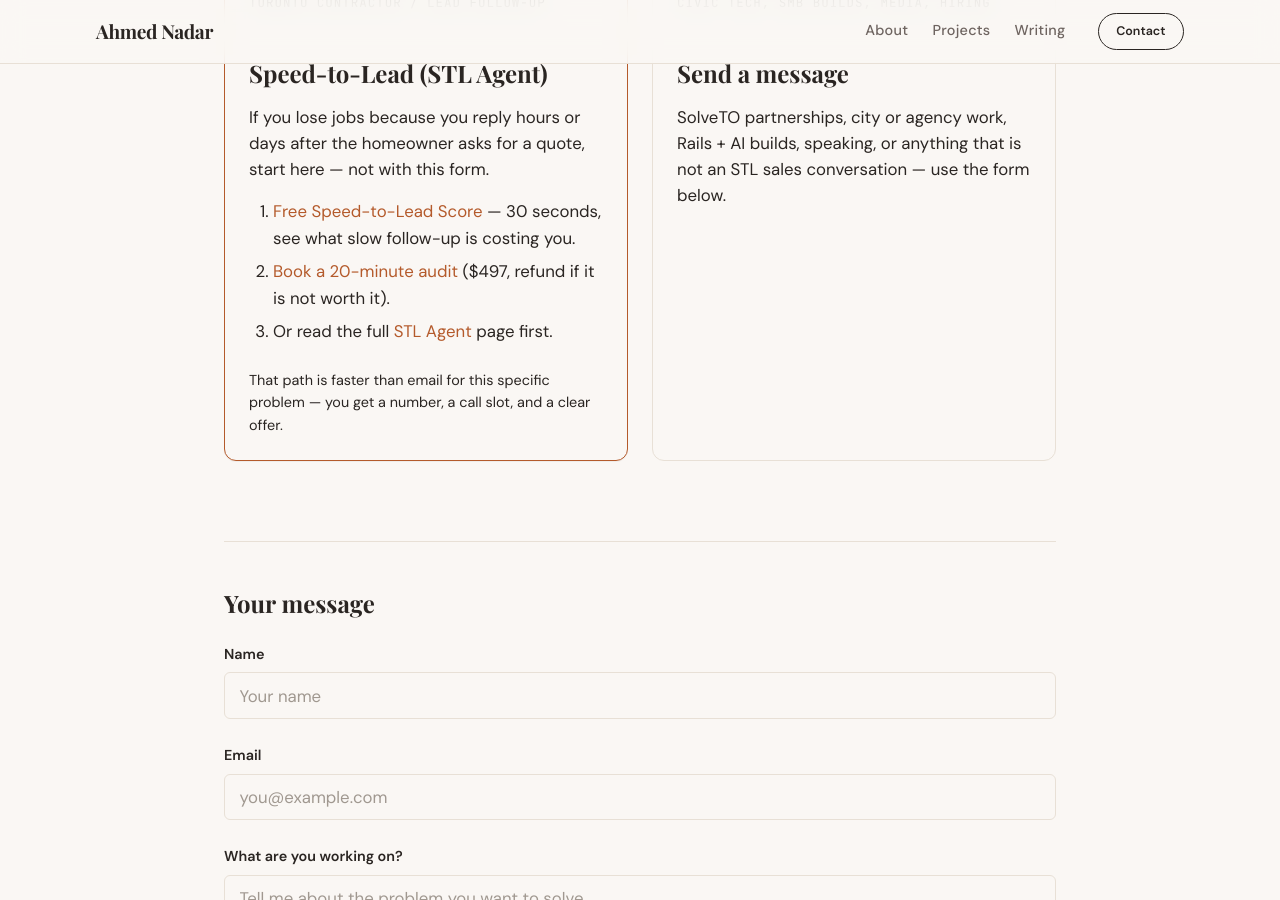
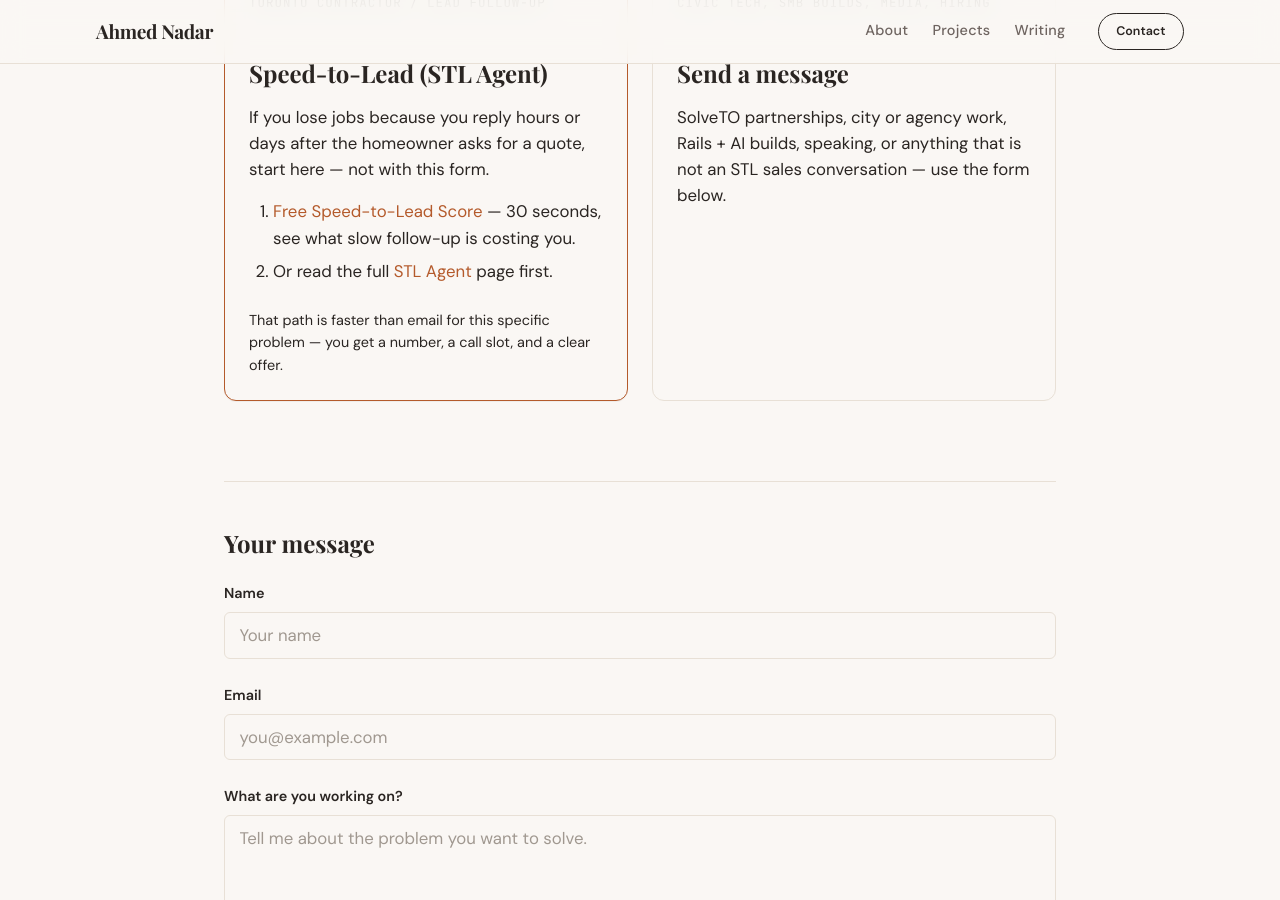
Before and after one commit to AhmedNadar/AhmedNadar.github.io, a Jekyll site: the page built from contact.html, in a window 1280 px wide and 900 px high, scrolled down 397 px. Built offline with Jekyll 4.4.1, drawn with Linux system fonts in a browser that asks for light colours; some web fonts are replaced.

Commit message:
contact: hide audit step from contact path

```diff
--- a/contact.html
+++ b/contact.html
@@ -14,7 +14,7 @@ description: "Two ways to reach me: Toronto contractors (Speed-to-Lead) or every
     <p>If you lose jobs because you reply hours or days after the homeowner asks for a quote, start here — not with this form.</p>
     <ol class="contact-path-steps">
       <li><a href="/stl-score/">Free Speed-to-Lead Score</a> — 30 seconds, see what slow follow-up is costing you.</li>
-      <li><a href="https://cal.com/ahmed-nadar/stl">Book a 20-minute audit</a> ($497, refund if it is not worth it).</li>
+      <li style="display: none;"><a href="https://cal.com/ahmed-nadar/stl">Book a 20-minute audit</a> ($497, refund if it is not worth it).</li>
       <li>Or read the full <a href="/projects/stl-agent/">STL Agent</a> page first.</li>
     </ol>
     <p class="contact-path-note">That path is faster than email for this specific problem — you get a number, a call slot, and a clear offer.</p>
```
